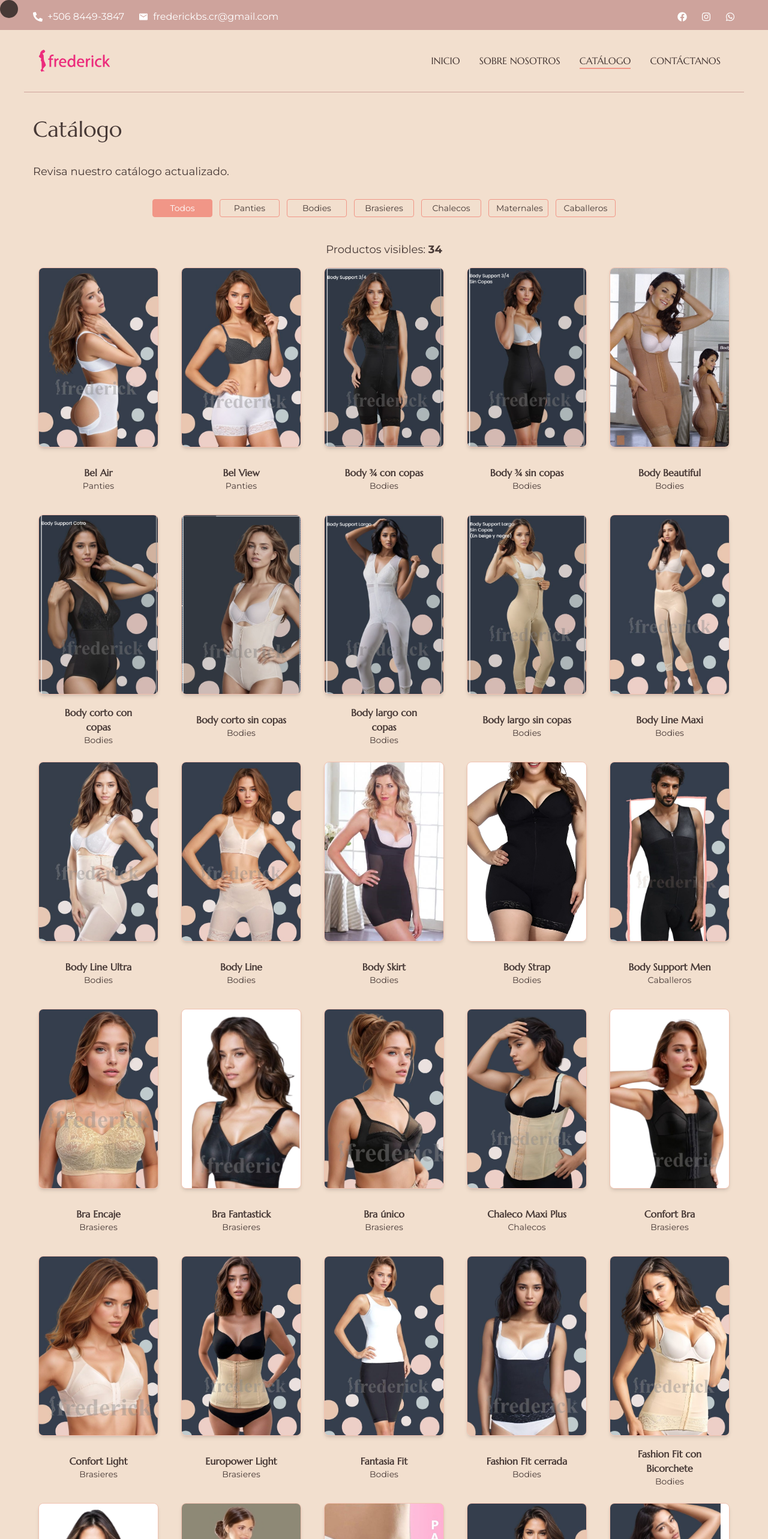
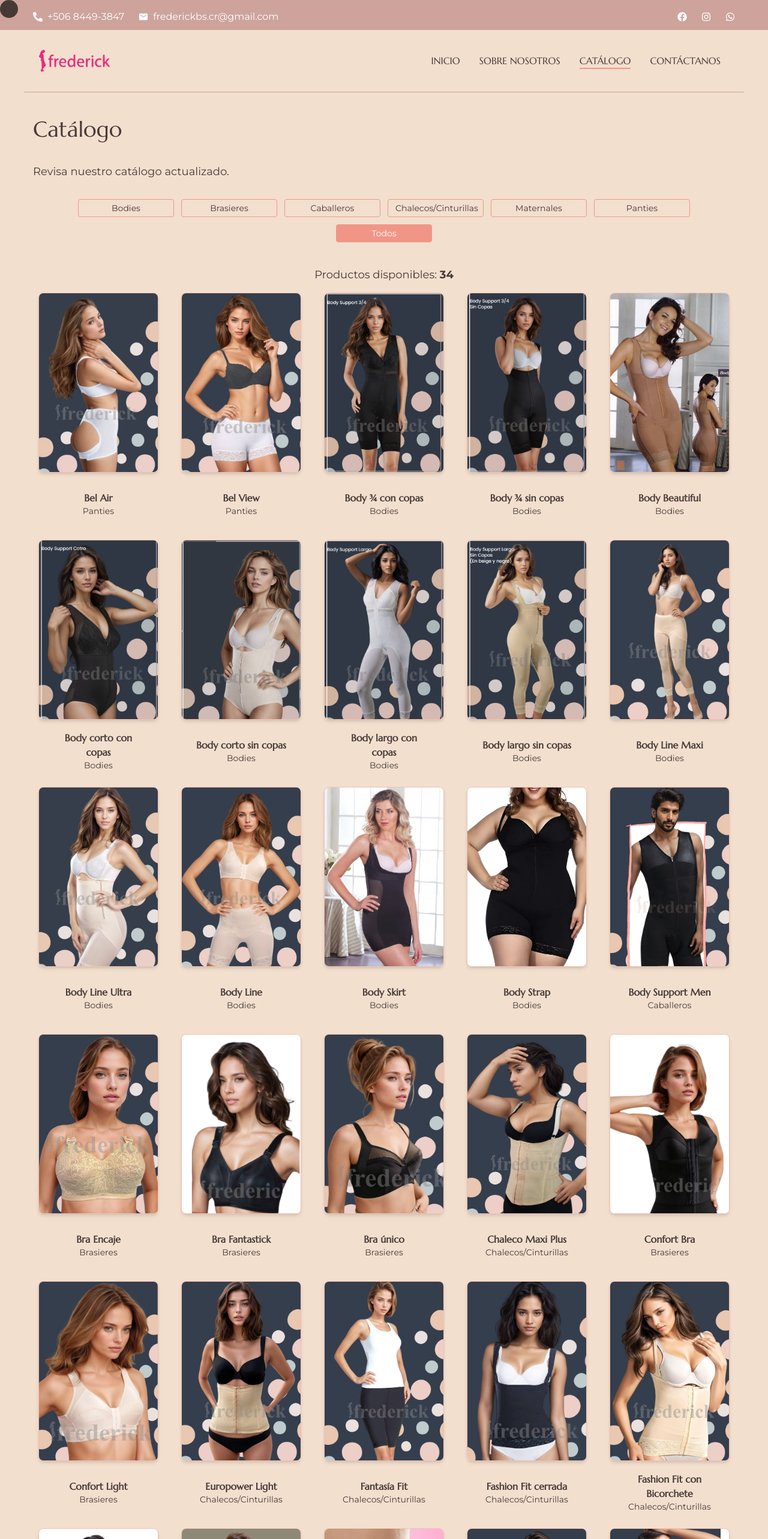
Before and after one commit to AleHersheys/frederick-2025, a Next.js app: page /catalogo in a window 1280 px wide. Shown: the top 2566 px of the page at 60% size. Built offline with nearby package versions, Linux system fonts and the light colour scheme.

Commit message:
Frederick Costa Rica V1.2

```diff
--- a/src/app/catalogo/page.jsx
+++ b/src/app/catalogo/page.jsx
@@ -137,7 +137,7 @@
     img: "Chaleco Maxi Plus.PNG",
     title: "Chaleco Maxi Plus",
     alt: "Chaleco Maxi Plus",
-    category: "Chalecos",
+    category: "Chalecos/Cinturillas",
   },
   {
     id: 20,
@@ -158,35 +158,35 @@
     img: "Europower Light.PNG",
     title: "Europower Light",
     alt: "Europower Light",
-    category: "Brasieres",
+    category: "Chalecos/Cinturillas",
   },
   {
     id: 23,
     img: "Fantasia Fit.PNG",
-    title: "Fantasia Fit",
+    title: "Fantasía Fit",
     alt: "Fantasia Fit",
-    category: "Bodies",
+    category: "Chalecos/Cinturillas",
   },
   {
     id: 24,
     img: "Fashion Fit cerrada.PNG",
     title: "Fashion Fit cerrada",
     alt: "Fashion Fit cerrada",
-    category: "Bodies",
+    category: "Chalecos/Cinturillas",
   },
   {
     id: 25,
     img: "Fashion Fit con Bicorchete.PNG",
     title: "Fashion Fit con Bicorchete",
     alt: "Fashion Fit con Bicorchete",
-    category: "Bodies",
+    category: "Chalecos/Cinturillas",
   },
   {
     id: 26,
     img: "Manguitas.PNG",
     title: "Manguitas",
     alt: "Manguitas",
-    category: "Bodies",
+    category: "Chalecos/Cinturillas",
   },
   {
     id: 27,
@@ -282,11 +282,11 @@
         </div>
         {/* Botones de filtrado centrados */}
         <div className="container mx-auto flex flex-wrap justify-center gap-3 mb-10">
-          {["Todos", "Panties", "Bodies", "Brasieres", "Chalecos", "Maternales", "Caballeros"].map((category) => (
+          {["Bodies", "Brasieres", "Caballeros", "Chalecos/Cinturillas", "Maternales", "Panties", "Todos", ].map((category) => (
             <button
             key={category}
             onClick={() => setSelectedCategory(category)}
-            className={`text-sm w-[100px] px-3 py-1 border rounded text-center transition-all duration-200 ${
+            className={`text-sm w-[160px] px-3 py-1 border rounded text-center transition-all duration-200 ${
               selectedCategory === category
                 ? "bg-accent text-white border-accent"
                 : "bg-secondary text-primary border-accent"
@@ -298,7 +298,7 @@
         </div>
         <div className="container mx-auto text-center mb-4">
           <p className="text-lg">
-            Productos visibles: <strong>{ProductsData.filter((product) => selectedCategory === "Todos" ? true : product.category === selectedCategory).length}</strong>
+            Productos disponibles: <strong>{ProductsData.filter((product) => selectedCategory === "Todos" ? true : product.category === selectedCategory).length}</strong>
           </p>
         </div>
         {/* Sección Body con las Cards */}
```
Also changed, not shown: src/assets/aboutImg.png, src/assets/aboutImg2.png (added).
